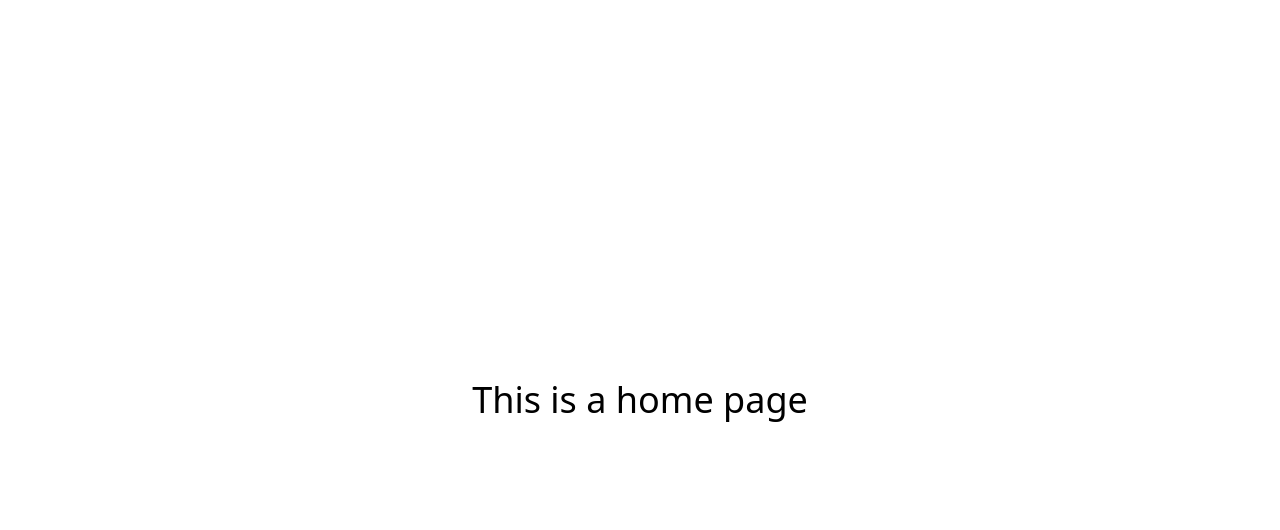
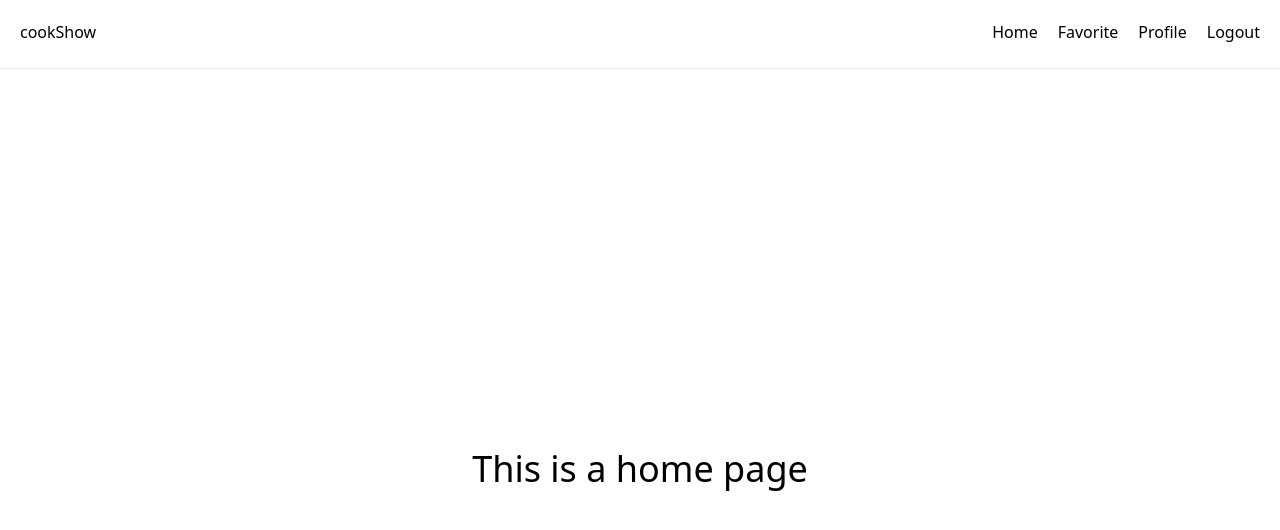
Before and after one commit to mehediweb01/cook-shop, a Next.js app: page / in a window 1280 px wide. Shown: the top 530 px of the page. Built offline with nearby package versions, Linux system fonts and the light colour scheme.

Commit message:
navbar row design done

```diff
--- a/package.json
+++ b/package.json
@@ -9,6 +9,7 @@
     "lint": "next lint"
   },
   "dependencies": {
+    "@radix-ui/react-slot": "^1.1.2",
     "class-variance-authority": "^0.7.1",
     "clsx": "^2.1.1",
     "lucide-react": "^0.475.0",
--- /dev/null
+++ b/src/app/(withnav)/layout.tsx
@@ -0,0 +1,16 @@
+import Navbar from "@/components/shared/navbar";
+import React, { FC } from "react";
+
+type IRootProps = Readonly<{
+  children: React.ReactNode;
+}>;
+const layout: FC<IRootProps> = ({ children }) => {
+  return (
+    <>
+      <Navbar />
+      {children}
+    </>
+  );
+};
+
+export default layout;
--- /dev/null
+++ b/src/components/shared/navbar/index.tsx
@@ -0,0 +1,28 @@
+import Link from "next/link";
+import React from "react";
+
+const NavItems = [
+  { label: "Home", href: "/" },
+  { label: "Favorite", href: "/favorite" },
+  { label: "Profile", href: "/profile" },
+];
+const Navbar = () => {
+  return (
+    <div>
+      <div className="flex justify-between items-center gap-3 px-5 pb-6 pt-5">
+        <Link href="">cookShow</Link>
+        <div className="space-x-5">
+          {NavItems.map(({ label, href }, i) => (
+            <Link key={i} href={href}>
+              {label}
+            </Link>
+          ))}
+          <button>Logout</button>
+        </div>
+      </div>
+      <hr className="w-full bg-black" />
+    </div>
+  );
+};
+
+export default Navbar;
--- /dev/null
+++ b/src/components/ui/button.tsx
@@ -0,0 +1,57 @@
+import * as React from "react"
+import { Slot } from "@radix-ui/react-slot"
+import { cva, type VariantProps } from "class-variance-authority"
+
+import { cn } from "@/lib/utils"
+
+const buttonVariants = cva(
+  "inline-flex items-center justify-center gap-2 whitespace-nowrap rounded-md text-sm font-medium transition-colors focus-visible:outline-none focus-visible:ring-1 focus-visible:ring-ring disabled:pointer-events-none disabled:opacity-50 [&_svg]:pointer-events-none [&_svg]:size-4 [&_svg]:shrink-0",
+  {
+    variants: {
+      variant: {
+        default:
+          "bg-primary text-primary-foreground shadow hover:bg-primary/90",
+        destructive:
+          "bg-destructive text-destructive-foreground shadow-sm hover:bg-destructive/90",
+        outline:
+          "border border-input bg-background shadow-sm hover:bg-accent hover:text-accent-foreground",
+        secondary:
+          "bg-secondary text-secondary-foreground shadow-sm hover:bg-secondary/80",
+        ghost: "hover:bg-accent hover:text-accent-foreground",
+        link: "text-primary underline-offset-4 hover:underline",
+      },
+      size: {
+        default: "h-9 px-4 py-2",
+        sm: "h-8 rounded-md px-3 text-xs",
+        lg: "h-10 rounded-md px-8",
+        icon: "h-9 w-9",
+      },
+    },
+    defaultVariants: {
+      variant: "default",
+      size: "default",
+    },
+  }
+)
+
+export interface ButtonProps
+  extends React.ButtonHTMLAttributes<HTMLButtonElement>,
+    VariantProps<typeof buttonVariants> {
+  asChild?: boolean
+}
+
+const Button = React.forwardRef<HTMLButtonElement, ButtonProps>(
+  ({ className, variant, size, asChild = false, ...props }, ref) => {
+    const Comp = asChild ? Slot : "button"
+    return (
+      <Comp
+        className={cn(buttonVariants({ variant, size, className }))}
+        ref={ref}
+        {...props}
+      />
+    )
+  }
+)
+Button.displayName = "Button"
+
+export { Button, buttonVariants }
```
Also changed, not shown: src/app/(withnav)/page.tsx (renamed from src/app/page.tsx), src/components/shared/index.ts (added), 1 other file (tests, documents, lock files or other folders).
